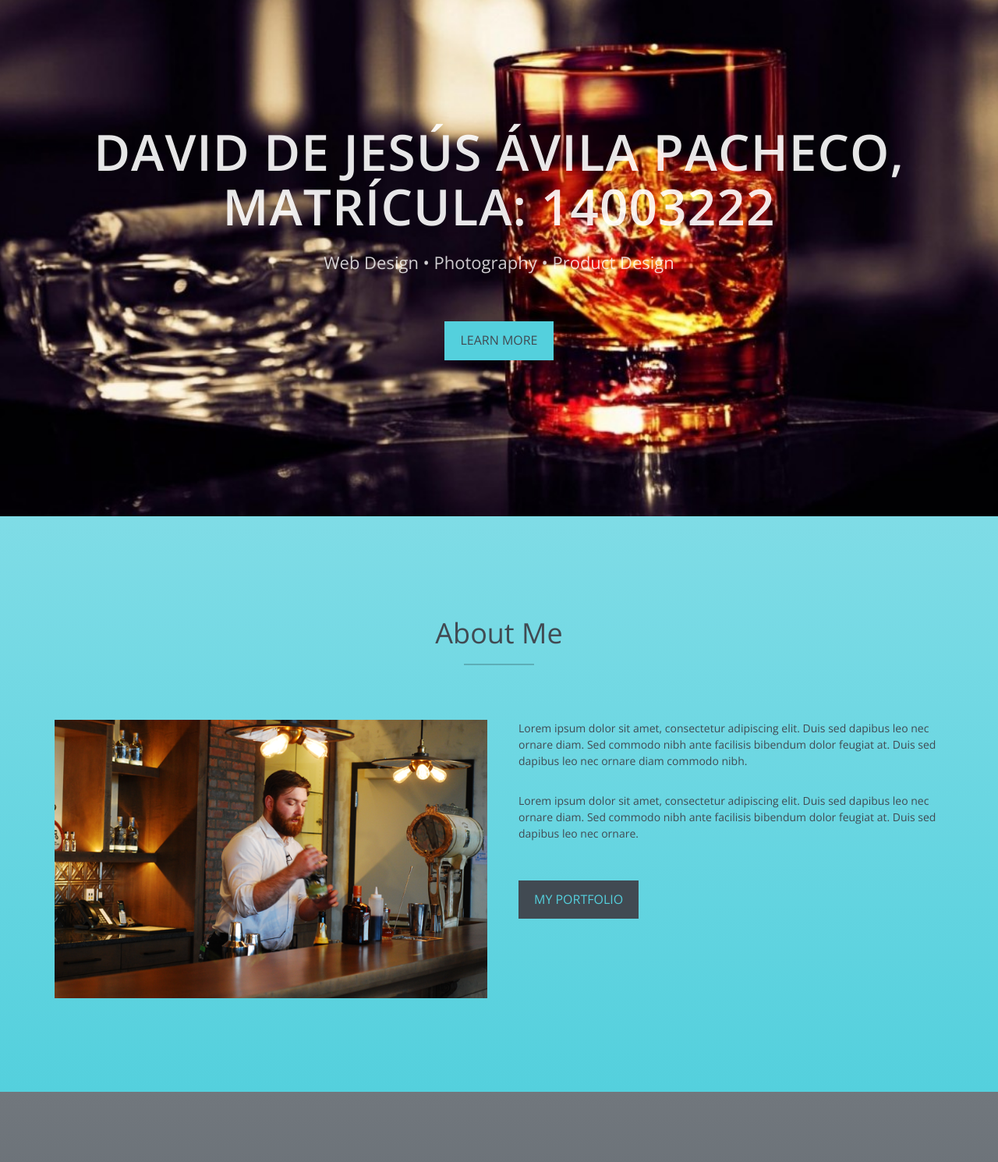
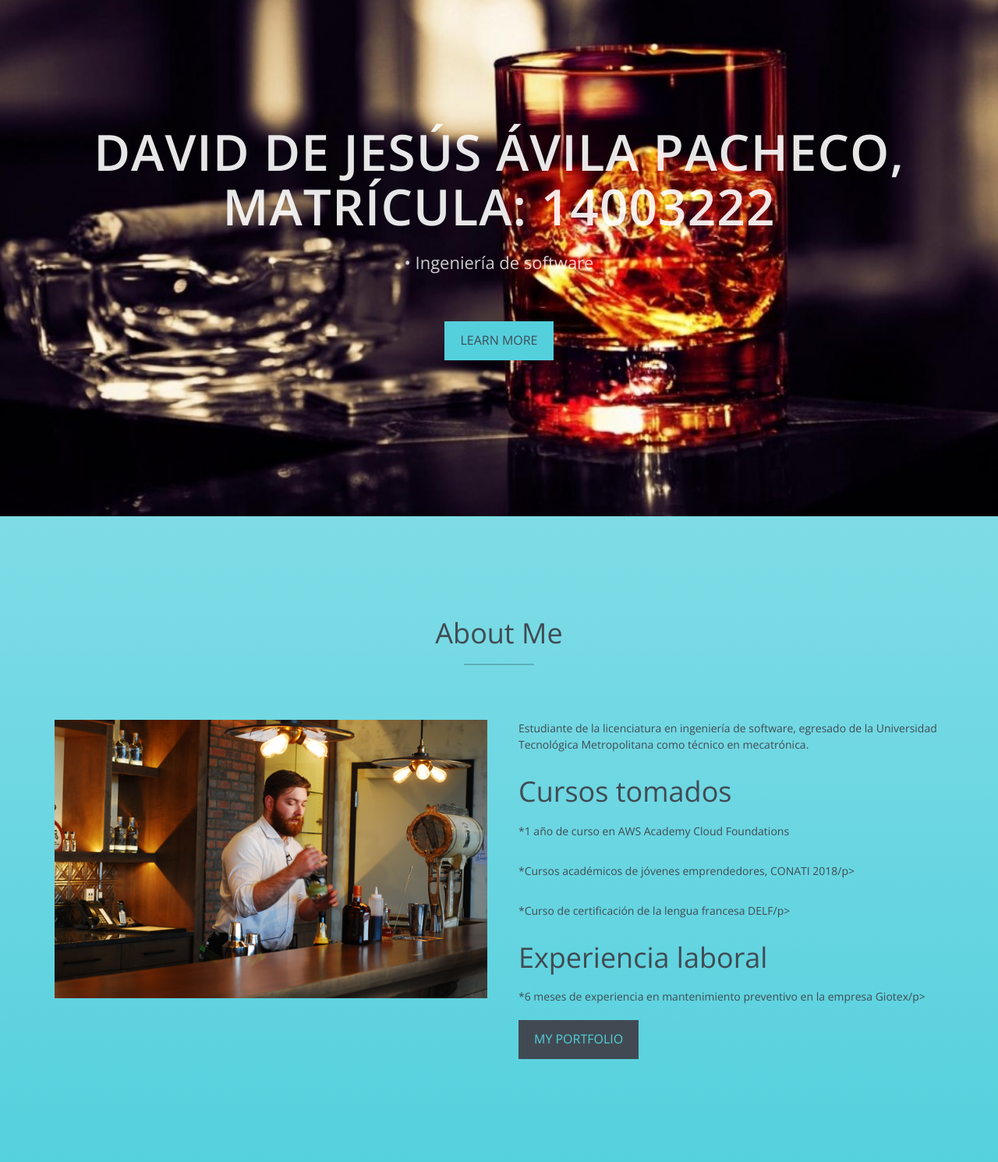
Before and after one commit to Dado00/DevOps2, a plain HTML site: page index.html in a window 1280 px wide. Shown: the part 110-1600 px from the top of the page at 78% size. Drawn offline with nearby package versions, Linux system fonts and the light colour scheme.

Commit message:
Update index.html

```diff
--- a/index.html
+++ b/index.html
@@ -519,7 +519,7 @@ a:focus, .btn:focus, .btn:active:focus, .btn.active:focus, .btn.focus, .btn:acti
       <div class="row">
         <div class="intro-text">
           <h1>David de Jesús Ávila Pacheco, matrícula: 14003222</h1>
-          <p>Web Design • Photography • Product Design</p>
+          <p> • Ingeniería de software</p>
           <a href="#about" class="btn btn-custom btn-lg page-scroll">Learn More</a> </div>
       </div>
     </div>
@@ -536,8 +536,13 @@ a:focus, .btn:focus, .btn:active:focus, .btn.active:focus, .btn.focus, .btn:acti
       <div class="col-xs-12 col-md-6"> <img src="img/bartender.png" class="img-responsive" alt=""> </div>
       <div class="col-xs-12 col-md-6">
         <div class="about-text">
-          <p>Lorem ipsum dolor sit amet, consectetur adipiscing elit. Duis sed dapibus leo nec ornare diam. Sed commodo nibh ante facilisis bibendum dolor feugiat at. Duis sed dapibus leo nec ornare diam commodo nibh.</p>
-          <p>Lorem ipsum dolor sit amet, consectetur adipiscing elit. Duis sed dapibus leo nec ornare diam. Sed commodo nibh ante facilisis bibendum dolor feugiat at. Duis sed dapibus leo nec ornare.</p>
+          <p> Estudiante de la licenciatura en ingeniería de software, egresado de la Universidad Tecnológica Metropolitana como técnico en mecatrónica.</p>
+		<h2>Cursos tomados</h2>
+          <p> *1 año de curso en AWS Academy Cloud Foundations</p>
+	  <p> *Cursos académicos de jóvenes emprendedores, CONATI 2018/p>
+          <p> *Curso de certificación de la lengua francesa DELF/p>
+		  <h2>Experiencia laboral</h2>
+	  <p> *6 meses de experiencia en mantenimiento preventivo en la empresa Giotex/p>
           <a href="#portfolio" class="btn btn-default btn-lg page-scroll">My Portfolio</a> </div>
       </div>
     </div>
```
